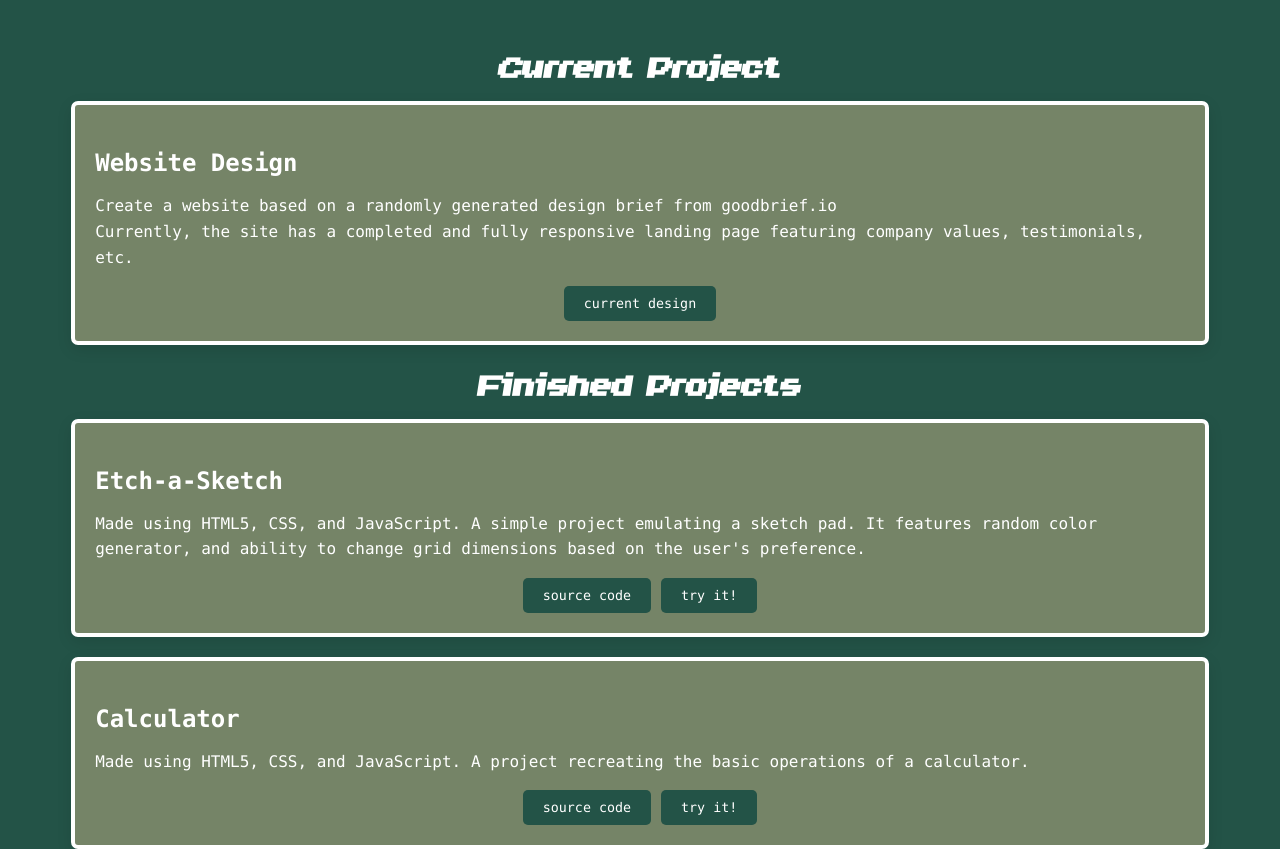
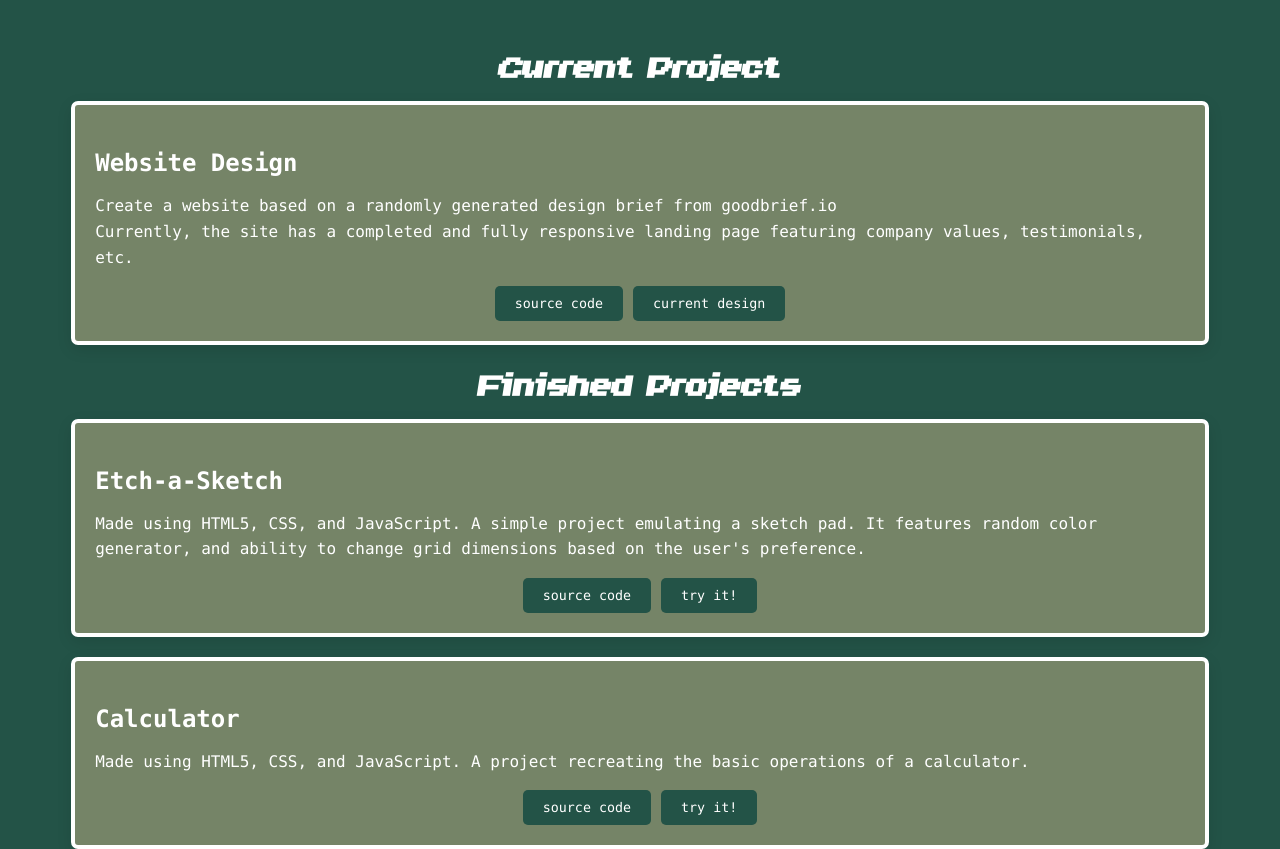
Before and after one commit to justinnebaltazar/portfolio, a plain HTML site: page links/projects/projects.html in a window 1280 px wide. Shown: the top 849 px of the page. Drawn offline with Linux system fonts and the light colour scheme.

Commit message:
Add button for source code and link github page to the buttons

```diff
--- a/links/projects/projects.html
+++ b/links/projects/projects.html
@@ -17,7 +17,8 @@
                     <p class="desc">Create a website based on a randomly generated design brief from <a href="https://goodbrief.io" target="_blank" rel="noopener noreferrer" id="goodbrief">goodbrief.io</a><br>
                     Currently, the site has a completed and fully responsive landing page featuring company values, testimonials, etc. </p>
                     <div class="project-buttons">
-                        <button type="button" class="github-btn"><a href="" target="_blank" rel="noopener noreferrer">current design</a></button>
+                        <button type="button" class="github-btn"><a href="https://github.com/justinnebaltazar/obelisk_goodbrief" target="_blank" rel="noopener noreferrer">source code</a></button>
+                        <button type="button" class="page-btn"><a href="https://justinnebaltazar.github.io/obelisk_goodbrief/" target="_blank" rel="noopener noreferrer">current design</a></button>
                     </div>
                 </div>
         </div>
```
